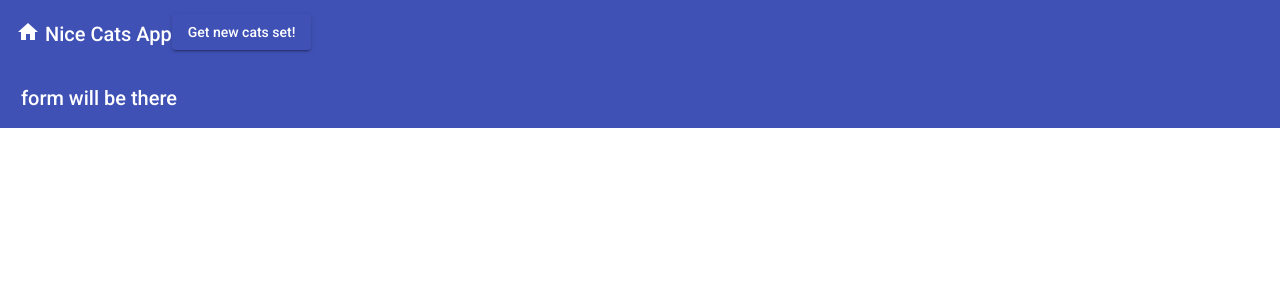
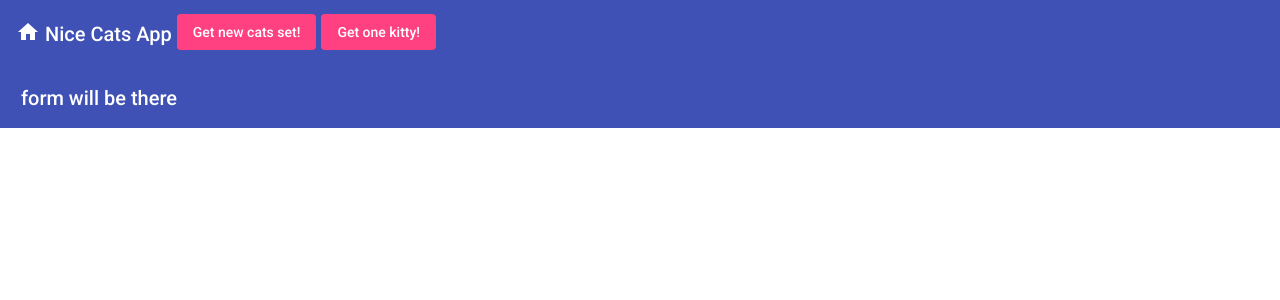
Before and after one commit to dsh91698/cats, an Angular app in the folder catsapi/: page /set in a window 1280 px wide. Shown: the top 300 px of the page. Built offline with nearby package versions, Linux system fonts and the light colour scheme.

Commit message:
feat: minor additions and fixes

```diff
--- a/catsapi/src/app/components/cat-set/cat-set.component.html
+++ b/catsapi/src/app/components/cat-set/cat-set.component.html
@@ -5,7 +5,7 @@
   >
 
     <mat-card-header>
-        <mat-card-title>Name: {{catCard.breeds[0].name | json}}</mat-card-title>
+        <mat-card-title>Breed: {{catCard.breeds[0].name | json}}</mat-card-title>
     </mat-card-header>
 
     <mat-card-content>
--- a/catsapi/src/app/components/header/header.component.html
+++ b/catsapi/src/app/components/header/header.component.html
@@ -4,10 +4,16 @@
     <mat-icon>home</mat-icon>
     <span class="title-center">{{ title | titlecase}} </span>
 
-    <button mat-raised-button
-    color="primary" type="submit"
-    class="get-random-kitty__btn"
+    <button mat-flat-button
+    color="accent" type="submit"
+    class="nav__btn"
     (click)="this.getCatsPhotoSet()">Get new cats set!
+</button>
+
+    <button mat-flat-button
+    color="accent" type="submit"
+    class="nav__btn"
+    (click)="this.navigateToMainpage()">Get one kitty!
 </button>
 
 
--- a/catsapi/src/app/components/header/header.component.scss
+++ b/catsapi/src/app/components/header/header.component.scss
@@ -11,3 +11,7 @@ mat-toolbar-row {
     padding-top: 3px;
     margin-left: 5px;
 }
+
+.nav__btn {
+  margin-left: 5px;
+}
--- a/catsapi/src/app/components/header/header.component.ts
+++ b/catsapi/src/app/components/header/header.component.ts
@@ -33,5 +33,9 @@ export class HeaderComponent implements OnInit {
     });
   }
 
+  public navigateToMainpage(): void {
+    this.router.navigateByUrl('');
+  }
+
 
 }
```
